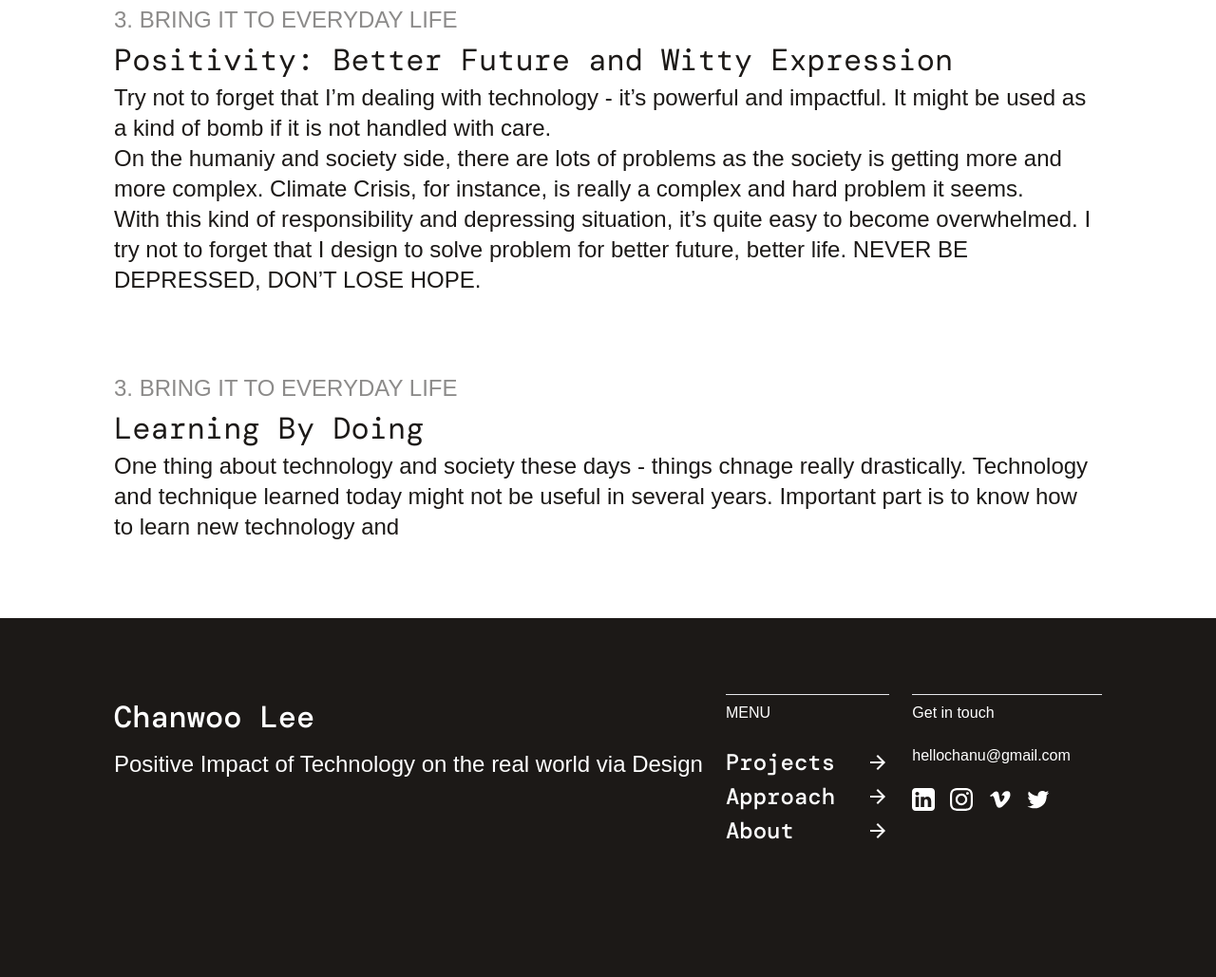
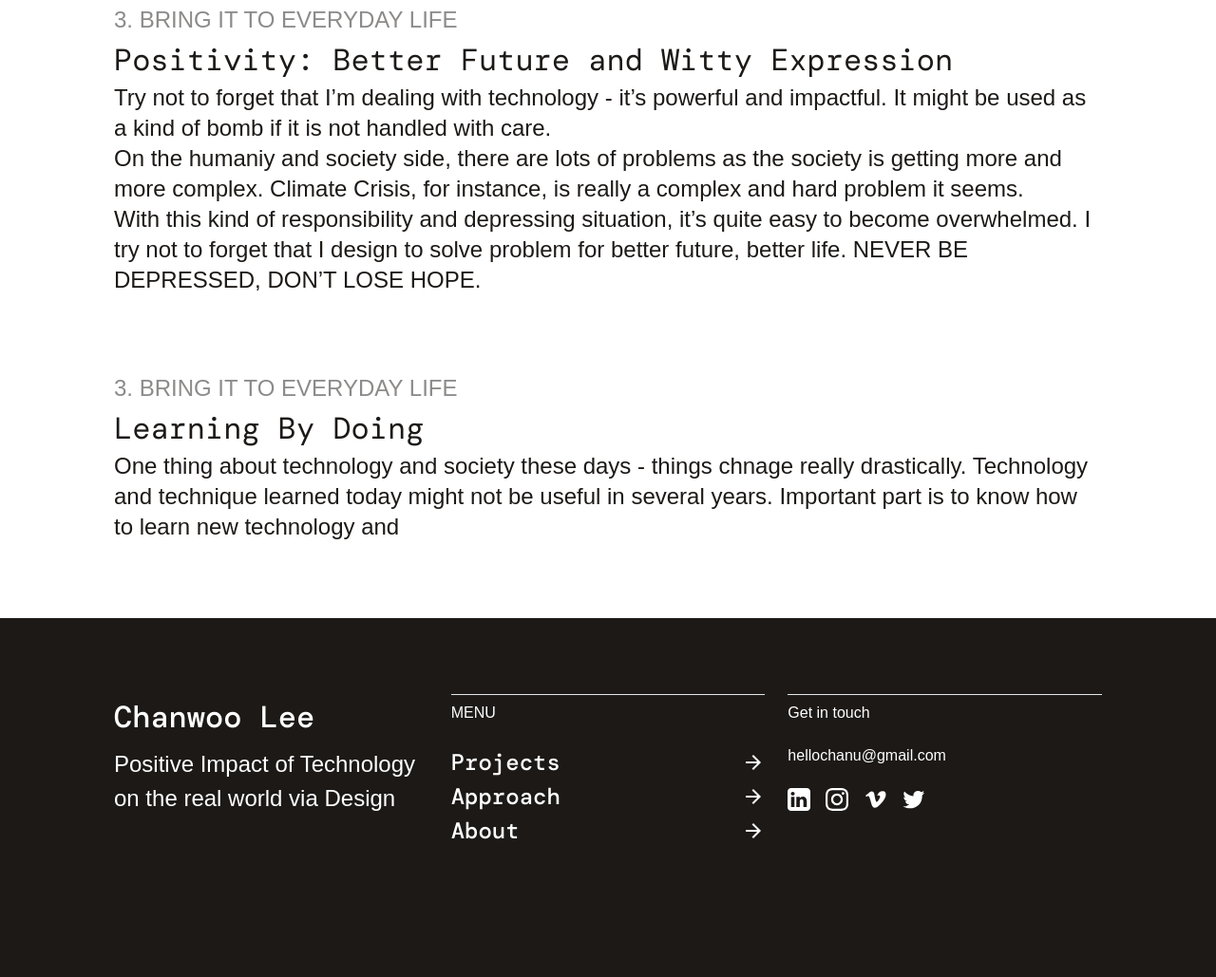
Before and after one commit to halsoo/chanwoo-portfolio-22, a Gatsby site: page /approach in a window 1280 px wide. Shown: the part 1032-2061 px from the top of the page at 95% size. Built offline with nearby package versions, Linux system fonts and the light colour scheme; Gatsby itself is replaced by a stand-in of ours; a web font is replaced by a local one.

Commit message:
fix: import cleanup, wrong component name, wrong styling

```diff
--- a/src/components/Footer/index.jsx
+++ b/src/components/Footer/index.jsx
@@ -9,8 +9,8 @@ import Twt from '../../images/twt.svg'
 function Footer({ className }) {
 
     return (
-        <footer className={`w-full h-[378px] px-xxl4 pt-xxl3 flex flex-row justify-evenly gap-x-l bg-black ${className}`}>
-            <div className="flex flex-col">
+        <footer className={`w-full h-[378px] px-xxl4 pt-xxl3 grid grid-cols-12 gap-x-l bg-black ${className}`}>
+            <div className="col-span-4 flex flex-col">
                 <h3 className="mb-xs H3 text-white">
                     Chanwoo Lee
                 </h3>
@@ -19,7 +19,7 @@ function Footer({ className }) {
                 </p>
             </div>
 
-            <div className="flex flex-col grow">
+            <div className="col-span-4 flex flex-col">
                 <hr className="w-full mb-xs stroke-white stroke-1"/>
                 <p className="mb-l body text-white">
                     MENU
@@ -44,7 +44,7 @@ function Footer({ className }) {
                 </div>
             </div>
 
-            <div className="flex flex-col grow">
+            <div className="col-span-4 flex flex-col">
                 <hr className="w-full mb-xs stroke-white stroke-1"/>
                 <p className="mb-l body text-white">
                     Get in touch
--- a/src/pages/index.jsx
+++ b/src/pages/index.jsx
@@ -113,7 +113,6 @@ function IndexPage() {
                             projects.map(obj => {
 
                                 const { title, desc, caption, slug, hero } = obj.frontmatter
-                                console.log(hero)
 
                                 return (
                                     <Card
```
Also changed, not shown: src/pages/approach.jsx (+2 -10 lines).
